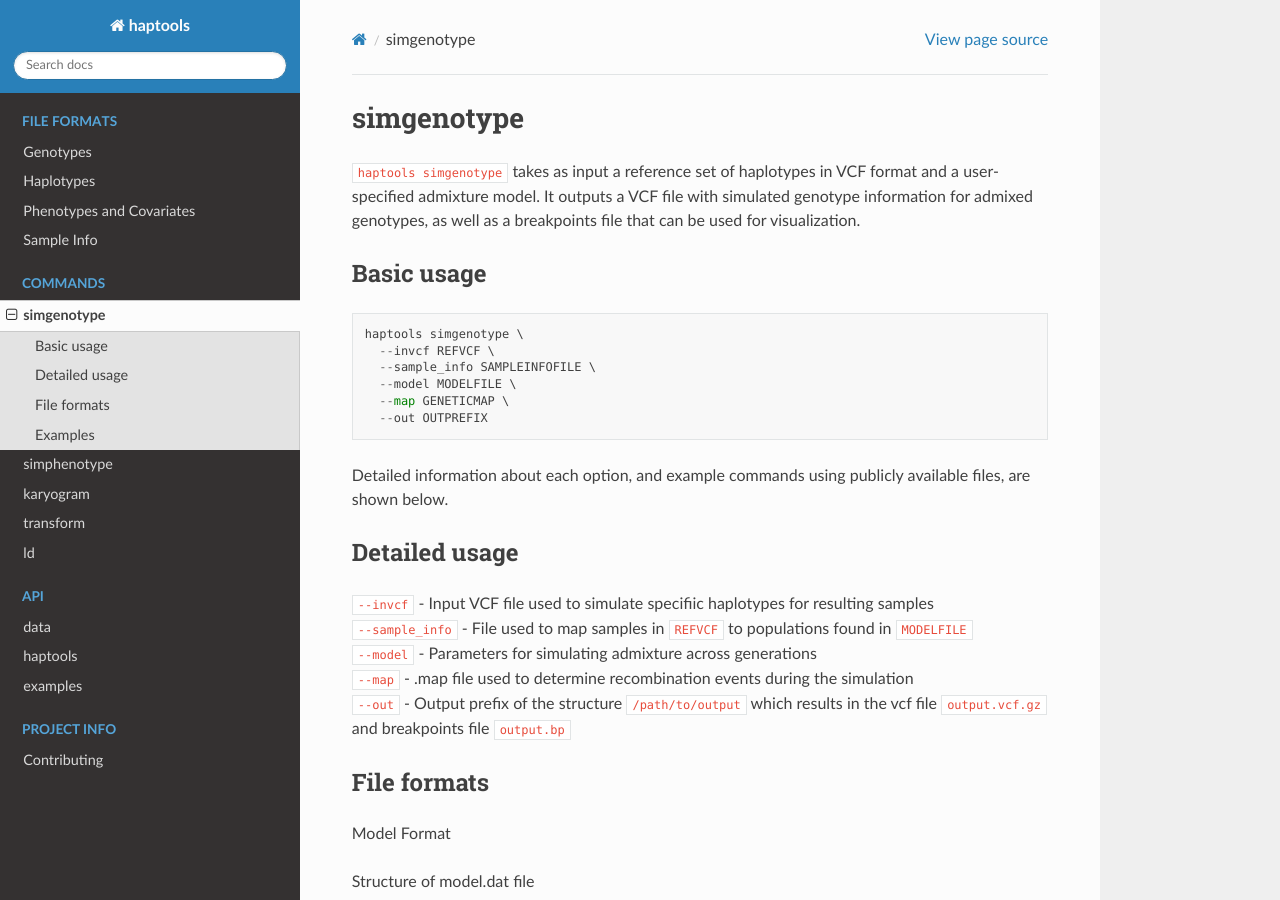
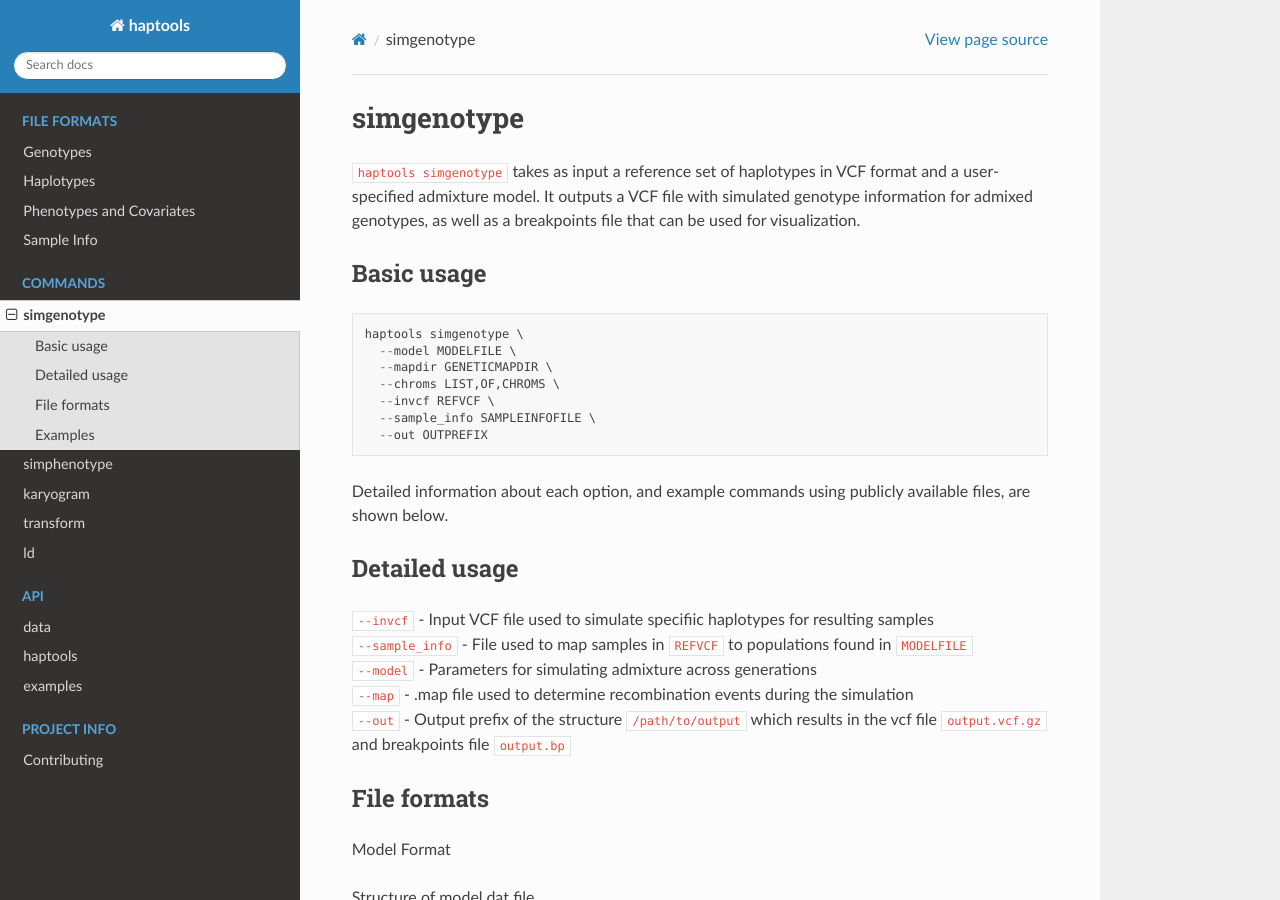
Before and after one commit to CAST-genomics/haptools, a Sphinx documentation site: the page built from docs/commands/simgenotype.md, in a window 1280 px wide and 900 px high. Built offline with Sphinx 7.4.7 and the Read the Docs theme 2.0.0, drawn with Linux system fonts in a browser that asks for light colours.

Commit message:
Update simgenotype.md

````diff
--- a/docs/commands/simgenotype.md
+++ b/docs/commands/simgenotype.md
@@ -6,10 +6,11 @@
 
 ```
 haptools simgenotype \
+  --model MODELFILE \
+  --mapdir GENETICMAPDIR \
+  --chroms LIST,OF,CHROMS \
   --invcf REFVCF \
   --sample_info SAMPLEINFOFILE \
-  --model MODELFILE \
-  --map GENETICMAP \
   --out OUTPREFIX
 ```
 
````
